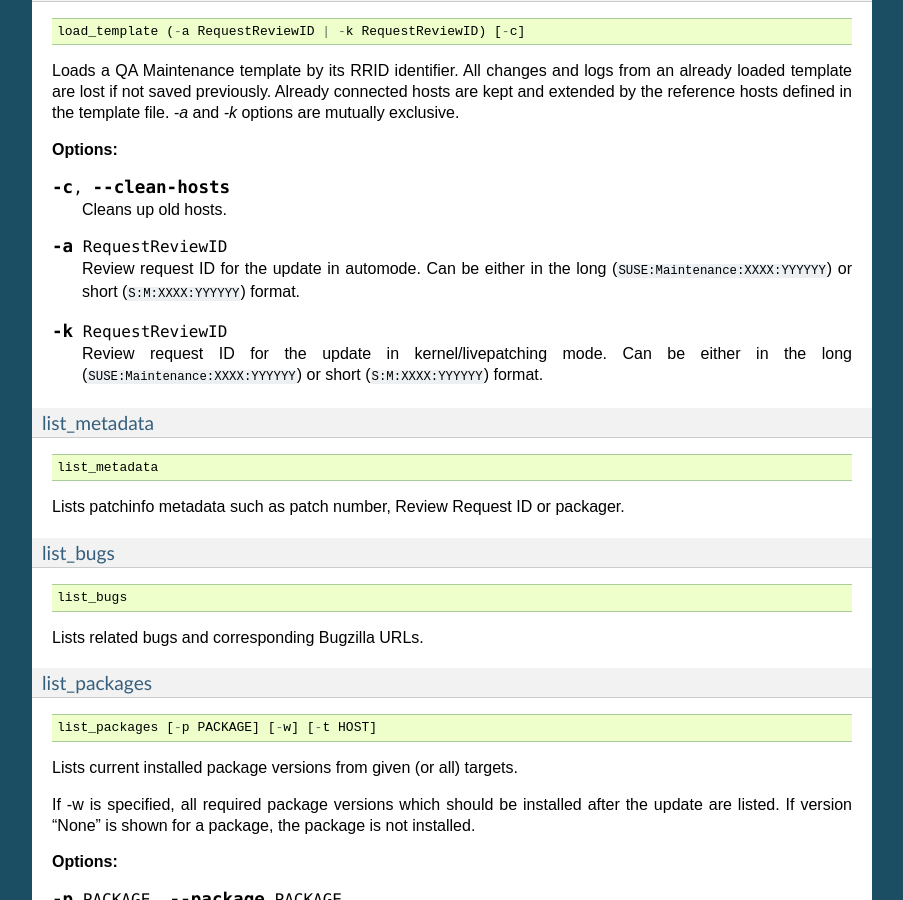
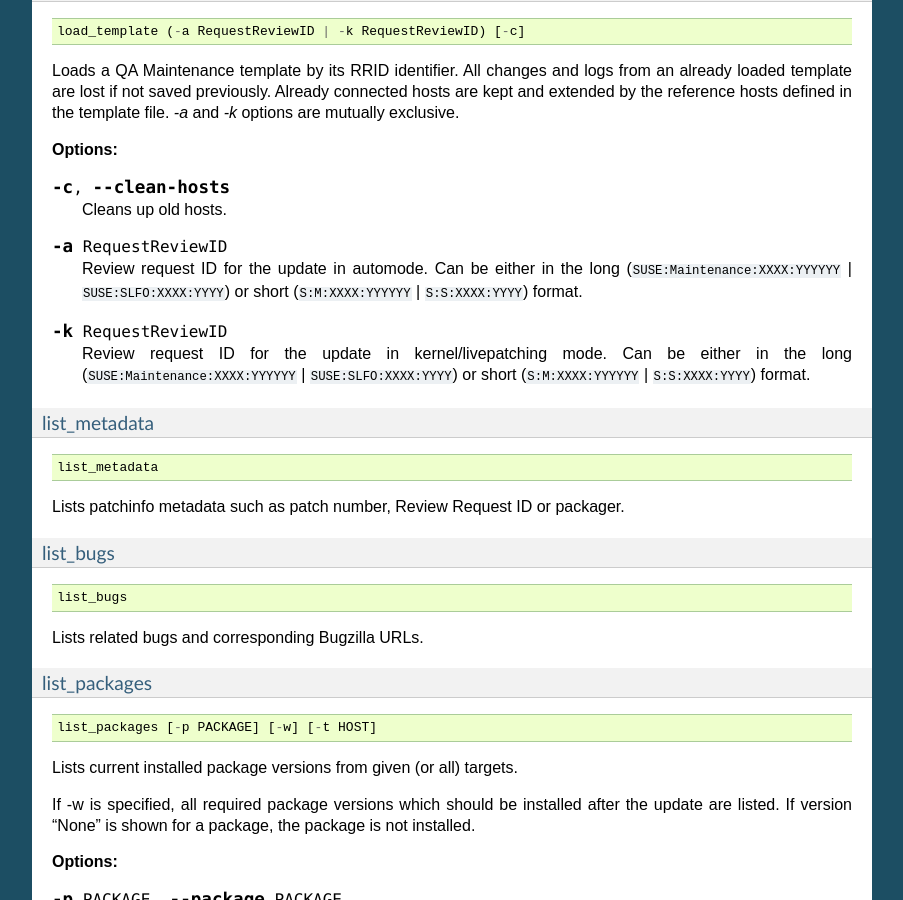
Before and after one commit to openSUSE/mtui, a Sphinx documentation site: the page built from Documentation/iui.rst, in a window 1280 px wide and 900 px high, scrolled down 9780 px. Shown: the whole window, without its empty margins (198-1101 px from the left). Built offline with Sphinx 7.4.7, drawn with Linux system fonts in a browser that asks for light colours.

Commit message:
Add new RRID format to docu

```diff
--- a/Documentation/iui.rst
+++ b/Documentation/iui.rst
@@ -601,14 +601,16 @@ template file. `-a` and `-k` options are mutually exclusive.
 .. option:: -a RequestReviewID
 
   Review request ID for the update in automode.
-  Can be either in the long (``SUSE:Maintenance:XXXX:YYYYYY``) or short
-  (``S:M:XXXX:YYYYYY``) format.
+  Can be either in the long (``SUSE:Maintenance:XXXX:YYYYYY`` |
+  ``SUSE:SLFO:XXXX:YYYY``) or short
+  (``S:M:XXXX:YYYYYY`` | ``S:S:XXXX:YYYY``) format.
 
 .. option:: -k RequestReviewID
 
   Review request ID for the update in kernel/livepatching mode.
-  Can be either in the long (``SUSE:Maintenance:XXXX:YYYYYY``) or short
-  (``S:M:XXXX:YYYYYY``) format.
+  Can be either in the long (``SUSE:Maintenance:XXXX:YYYYYY`` |
+  ``SUSE:SLFO:XXXX:YYYY``) or short
+  (``S:M:XXXX:YYYYYY`` | ``S:S:XXXX:YYYY``) format.
 
 
 list_metadata
```
Also changed, not shown: Documentation/cli.rst (+7 -0 lines).
